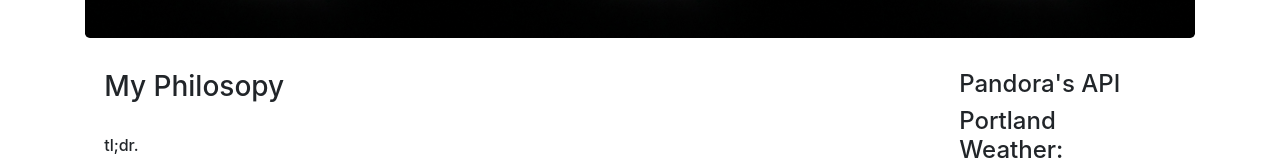
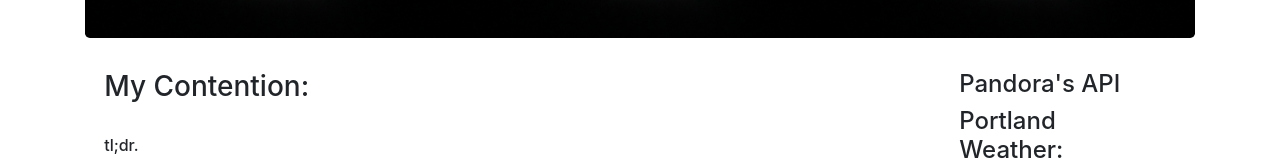
Before and after one commit to paulreyneveld/prw-front-end, a React (Create React App) app: page / in a window 1280 px wide. Shown: the part 296-456 px from the top of the page. Built offline with nearby package versions, Linux system fonts and the light colour scheme; no server answers; the HTML template or start-up script is replaced by a standard one.

Commit message:
Changed language on home page

```diff
--- a/src/components/Home.js
+++ b/src/components/Home.js
@@ -8,7 +8,7 @@ const Home = () => {
         <Row>
             <Col xs={9} className="gutterfix">
 
-                <h3>My Philosopy</h3>
+                <h3>My Contention: </h3>
                 <br />
                 <h6>tl;dr.</h6>
                 <p><em>I’m a web developer who believes that the majority of software problems can be solved
```
